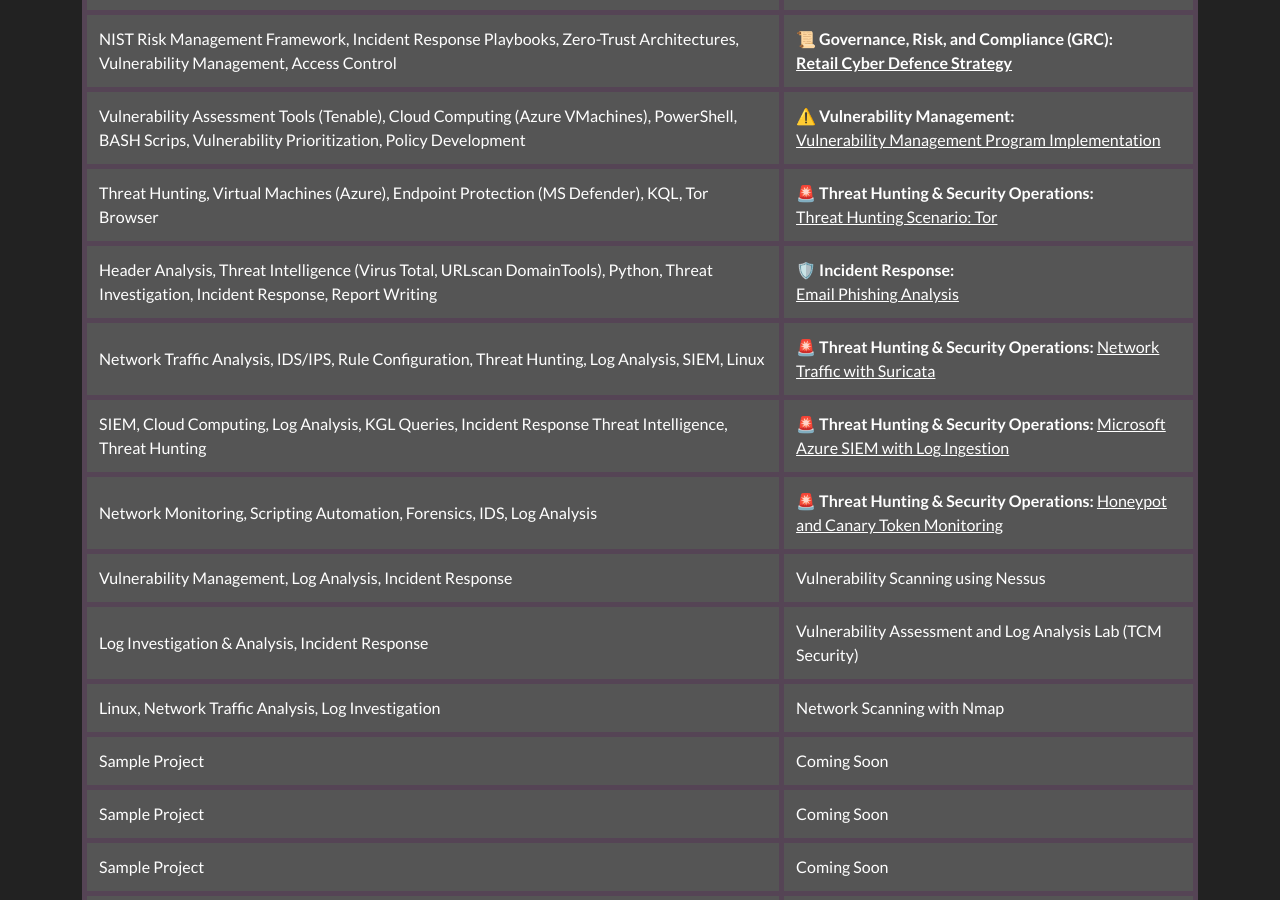
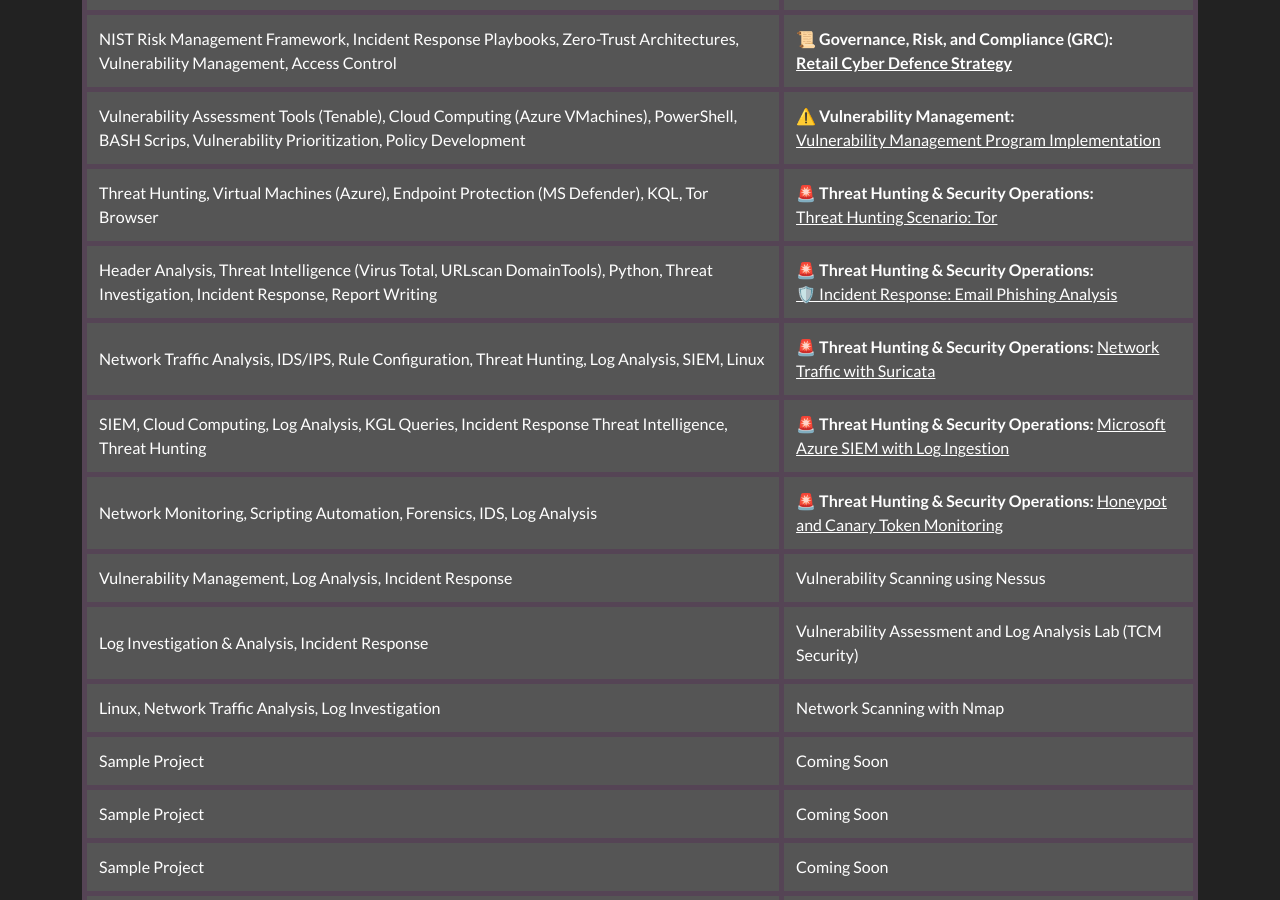
Before and after one commit to JKopal101/jkopal101.github.io, a Jekyll site: the page built from projects.md, in a window 1280 px wide and 900 px high, scrolled down 466 px. Built offline with Jekyll 4.4.1, drawn with Linux system fonts in a browser that asks for light colours.

Commit message:
Update projects.md

```diff
--- a/projects.md
+++ b/projects.md
@@ -63,8 +63,8 @@ I’ve worked on a variety of projects in the Cybersecurity and IT space, focusi
     <tr style="background-color:#555;">
       <td style="padding:12px; border:5px solid #545;">Header Analysis, Threat Intelligence (Virus Total, URLscan DomainTools), Python, Threat Investigation, Incident Response, Report Writing </td>
       <td style="padding:12px; border:5px solid #545;">
-         <strong>🛡️ Incident Response: </strong> <br>
-        <a href="https://github.com/JKopal101/email-phishing-analysis" style="color:white;">Email Phishing Analysis</a>
+         <strong>🚨 Threat Hunting & Security Operations: </strong> <br>
+        <a href="https://github.com/JKopal101/email-phishing-analysis" style="color:white;">🛡️ Incident Response: Email Phishing Analysis</a>
       </td>
     </tr>
     <tr style="background-color:#555;">
```
